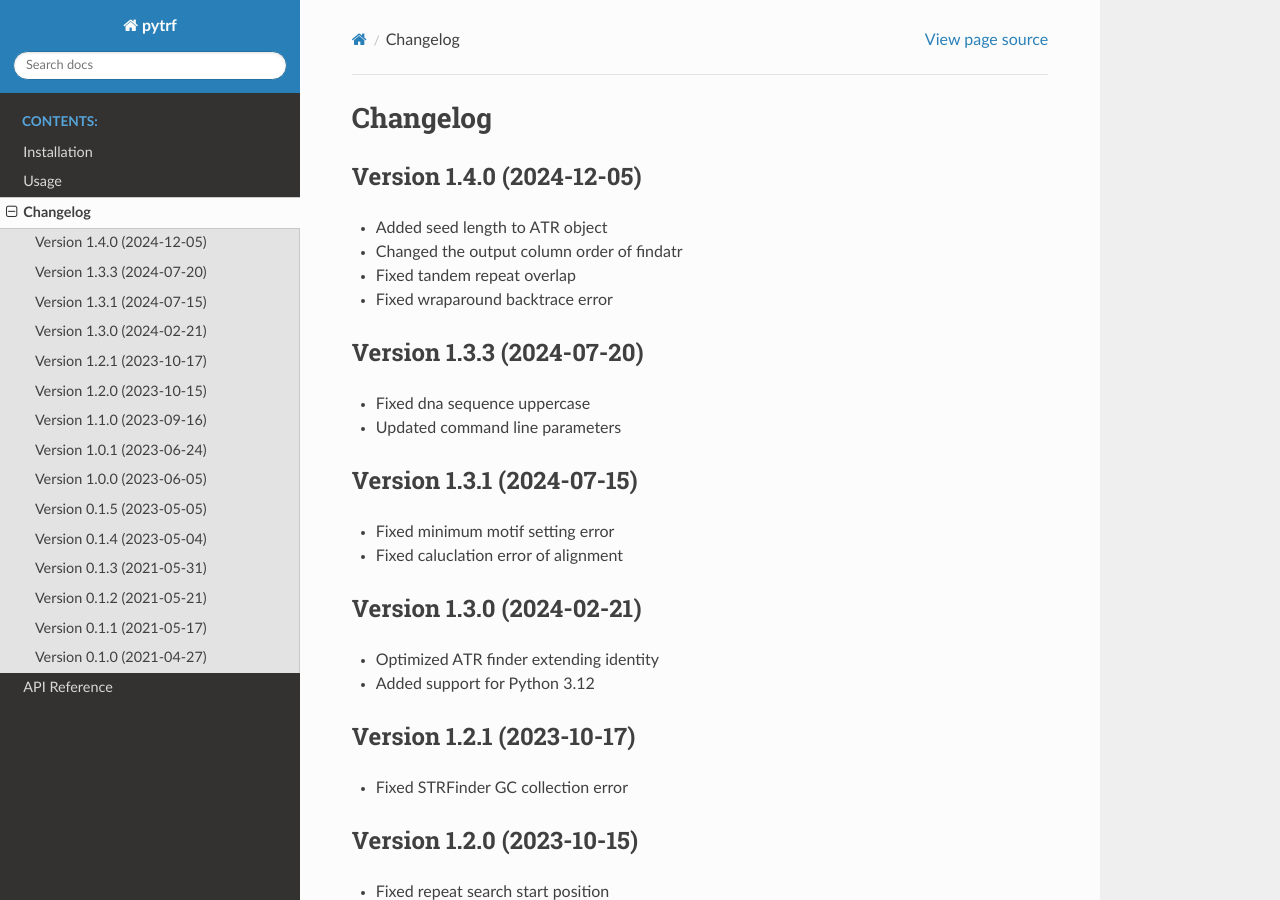
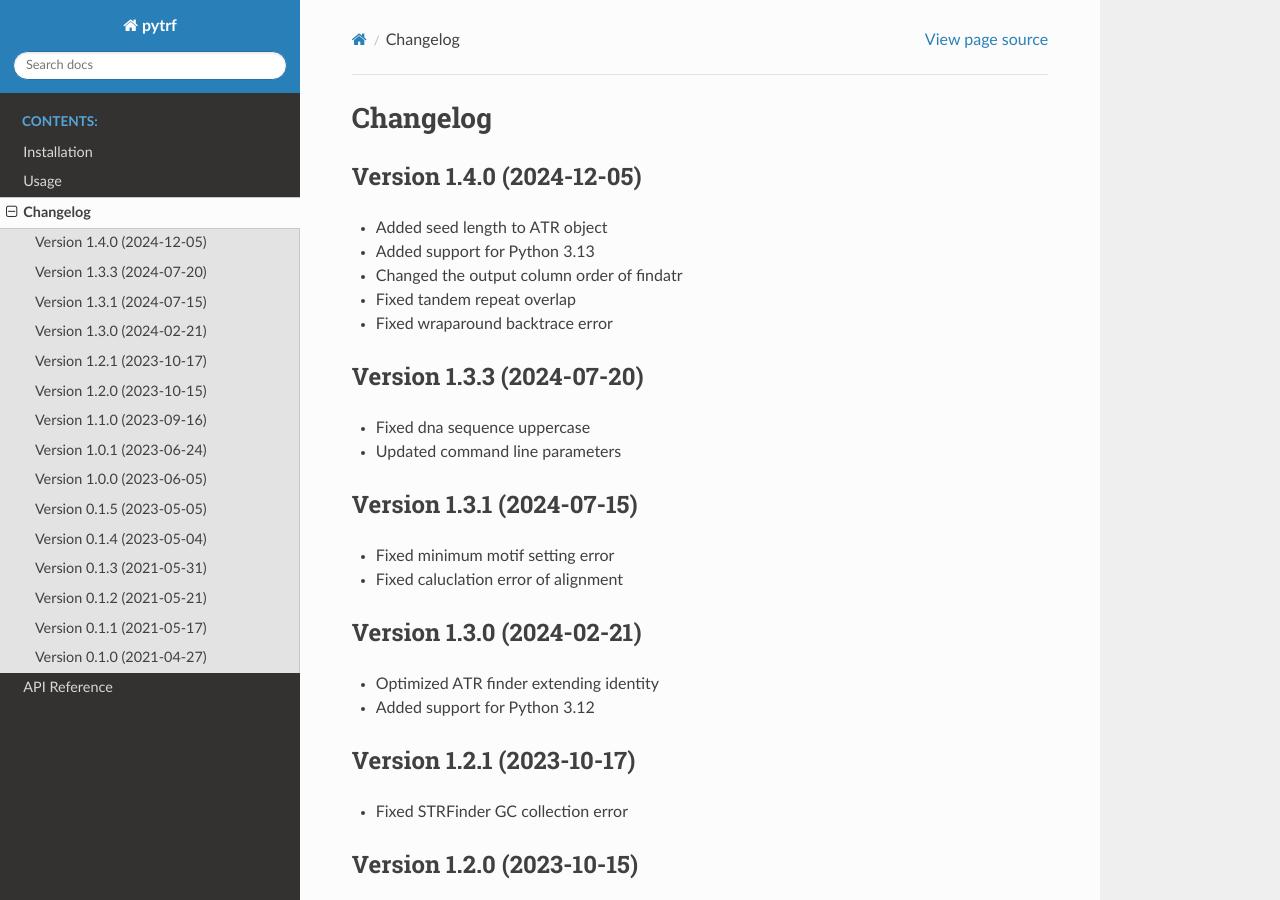
Before and after one commit to lmdu/pytrf, a Sphinx documentation site: the page built from docs/changelog.rst, in a window 1280 px wide and 900 px high. Built offline with Sphinx 7.4.7 and the Read the Docs theme 3.1.0, drawn with Linux system fonts in a browser that asks for light colours.

Commit message:
added support for py313

```diff
--- a/docs/changelog.rst
+++ b/docs/changelog.rst
@@ -5,6 +5,7 @@ Version 1.4.0 (2024-12-05)
 --------------------------
 
 - Added seed length to ATR object
+- Added support for Python 3.13
 - Changed the output column order of findatr
 - Fixed tandem repeat overlap
 - Fixed wraparound backtrace error
```
Also changed, not shown: 1 other file.
